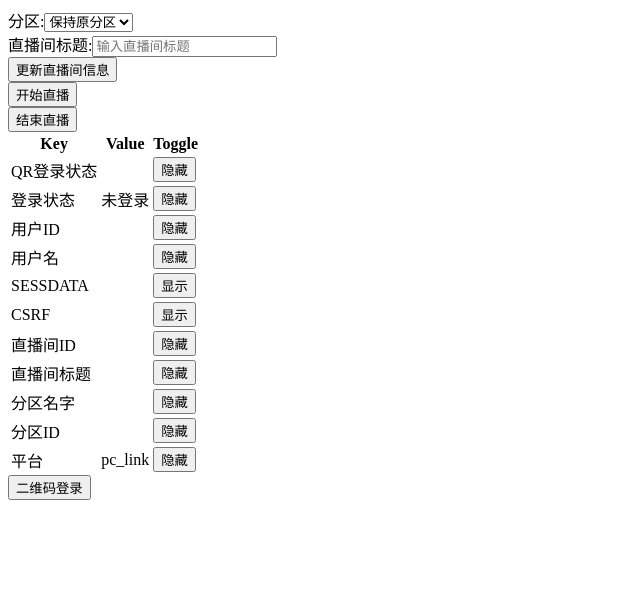
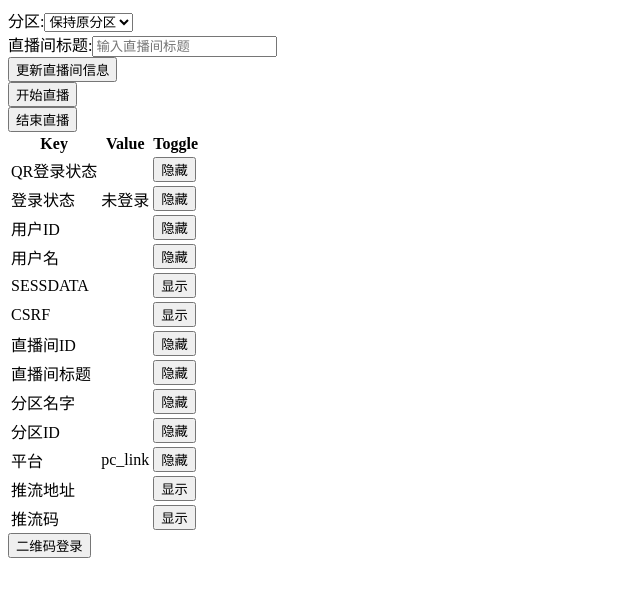
Before and after one commit to TianYu-00/Bilibili-Stream-Manager, a React (Vite) app in the folder src/renderer/: page / in a window 1280 px wide. Shown: the top 596 px of the page, without its empty margins (0-640 px from the left). Built offline with nearby package versions, Linux system fonts and the light colour scheme.

Commit message:
Add stream address and key display and persistence
Stream address and key are now retrieved after starting a stream and displayed in the table component. Selected area and stream title are persisted in localStorage for improved user experience.

```diff
--- a/src/renderer/src/App.jsx
+++ b/src/renderer/src/App.jsx
@@ -11,7 +11,6 @@ function App() {
   const [qrData, setQrData] = useState(null)
   const [loading, setLoading] = useState(false)
   const [isLoggedIn, setIsLoggedIn] = useState(false)
-  const [statusMessage, setStatusMessage] = useState('')
   const [roomId, setRoomId] = useState(null)
 
   const [qrStatus, setQRStatus] = useState('')
@@ -21,8 +20,16 @@ function App() {
   const [username, setUsername] = useState('')
 
   const [platform, setPlatform] = useState('pc_link')
-  const [selectedArea, setSelectedArea] = useState(null)
-  const [streamTitle, setStreamTitle] = useState('')
+  const [selectedArea, setSelectedArea] = useState(() => {
+    const storedArea = localStorage.getItem('SELECTED_AREA')
+    return storedArea ? JSON.parse(storedArea) : null
+  })
+
+  const [streamTitle, setStreamTitle] = useState(() => {
+    return localStorage.getItem('STREAM_TITLE') || ''
+  })
+  const [streamAddress, setStreamAddress] = useState('')
+  const [streamKey, setStreamKey] = useState('')
 
   const intervalRef = useRef(null)
 
@@ -129,14 +136,14 @@ function App() {
   }
 
   const handleAreaChange = ({ id, name }) => {
-    console.log('Selected Area ID:', id)
-    console.log('Selected Area Name:', name)
-    setSelectedArea({ id, name })
+    const area = { id, name }
+    setSelectedArea(area)
+    localStorage.setItem('SELECTED_AREA', JSON.stringify(area))
   }
 
   const handleStreamTitleChange = (newTitle) => {
     setStreamTitle(newTitle)
-    console.log('Stream Title:', newTitle)
+    localStorage.setItem('STREAM_TITLE', newTitle)
   }
 
   // Auto verify on session load
@@ -176,6 +183,8 @@ function App() {
           platform={platform}
           sessdata={sessdata}
           csrf={csrf}
+          setStreamAddress={setStreamAddress}
+          setStreamKey={setStreamKey}
         />
 
         <EndStream room_id={roomId} platform={platform} sessdata={sessdata} csrf={csrf} />
@@ -193,6 +202,8 @@ function App() {
         area_name={selectedArea?.name}
         area_id={selectedArea?.id}
         platform={platform}
+        stream_address={streamAddress}
+        stream_key={streamKey}
       />
 
       {!isLoggedIn ? (
--- a/src/renderer/src/components/StartStream.jsx
+++ b/src/renderer/src/components/StartStream.jsx
@@ -1,6 +1,14 @@
 import React, { useState } from 'react'
 
-export default function StartStream({ room_id, area_v2, platform, sessdata, csrf }) {
+export default function StartStream({
+  room_id,
+  area_v2,
+  platform,
+  sessdata,
+  csrf,
+  setStreamAddress,
+  setStreamKey
+}) {
   const [status, setStatus] = useState('idle') // idle | loading | success
 
   const handleStartClick = async () => {
@@ -23,6 +31,8 @@ export default function StartStream({ room_id, area_v2, platform, sessdata, csrf
 
       if (response.code === 0) {
         setStatus('success')
+        setStreamAddress(response.data?.rtmp?.addr)
+        setStreamKey(response.data?.rtmp?.code)
         setTimeout(() => setStatus('idle'), 2000)
       } else {
         console.error('Start failed:', response.msg || response)
--- a/src/renderer/src/components/TableComponent.jsx
+++ b/src/renderer/src/components/TableComponent.jsx
@@ -11,7 +11,9 @@ export default function TableComponent({
   title,
   area_name,
   area_id,
-  platform
+  platform,
+  stream_address,
+  stream_key
 }) {
   const tableData = [
     { label: 'QR登录状态', value: qr_status, sensitive: false },
@@ -24,7 +26,9 @@ export default function TableComponent({
     { label: '直播间标题', value: title, sensitive: false },
     { label: '分区名字', value: area_name, sensitive: false },
     { label: '分区ID', value: area_id, sensitive: false },
-    { label: '平台', value: platform, sensitive: false }
+    { label: '平台', value: platform, sensitive: false },
+    { label: '推流地址', value: stream_address, sensitive: true },
+    { label: '推流码', value: stream_key, sensitive: true }
   ]
 
   const initialVisibility = {}
```
Also changed, not shown: 1 other file (tests, documents, lock files or other folders).
